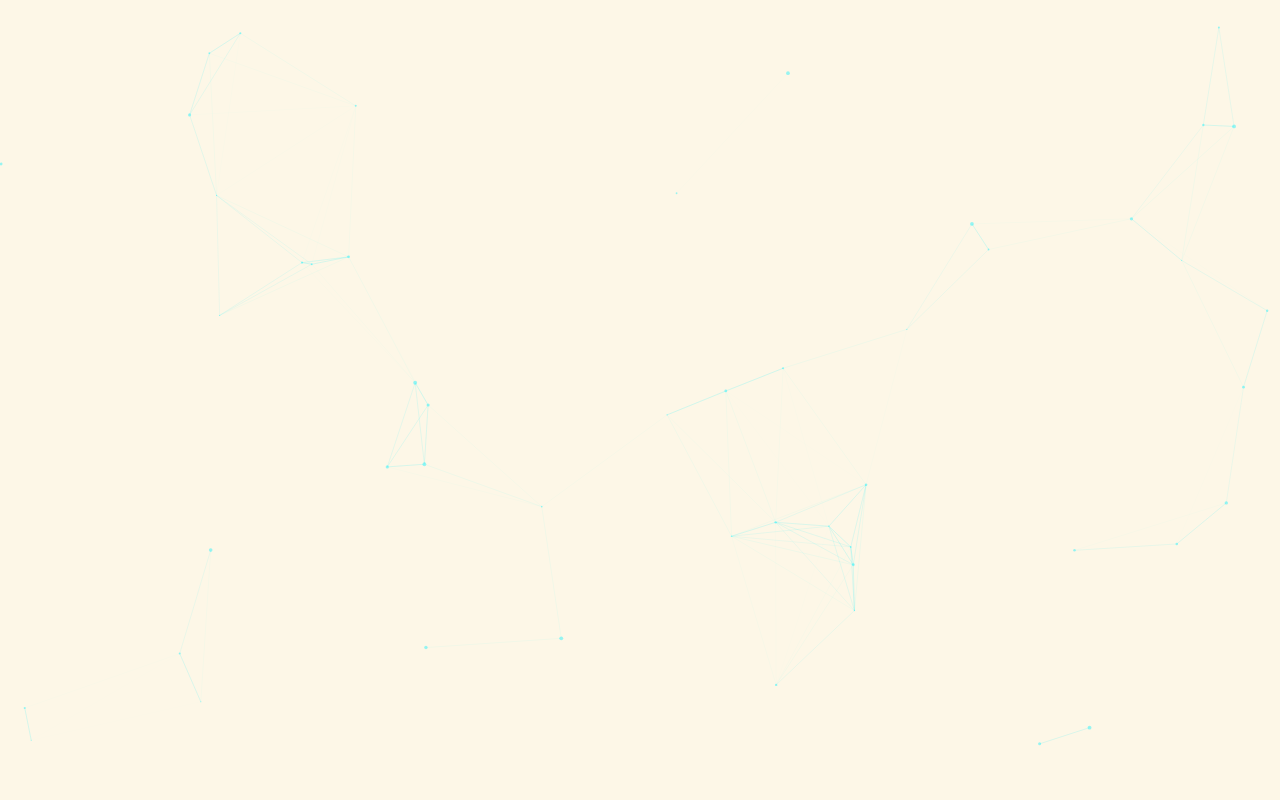
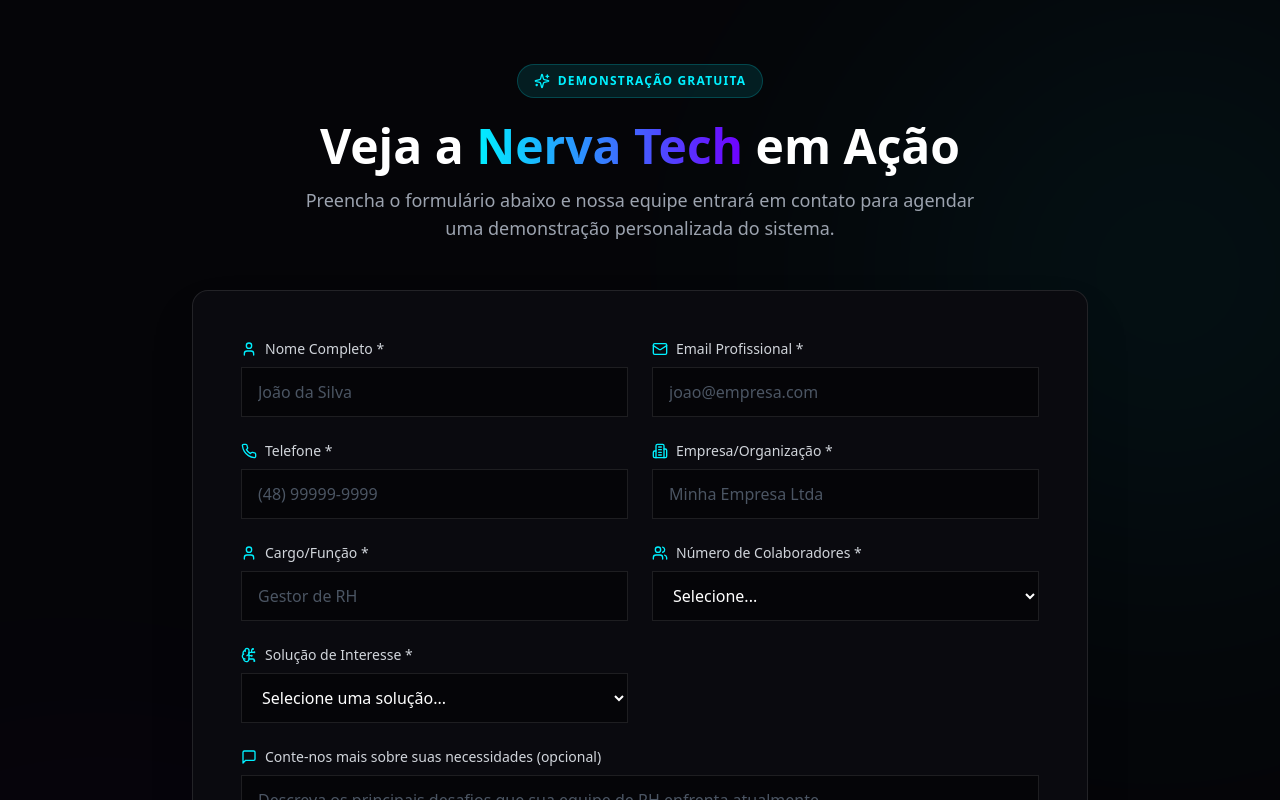
Before and after one commit to NERVA-TECH/NERVA_TECH_SITE, a React (Vite) app: page /solicitar-demonstracao in a window 1280 px wide. Before the commit this address had no page. Shown: the top 800 px of the page. Built offline with nearby package versions, Linux system fonts and the light colour scheme; the HTML template or start-up script is replaced by a standard one.

Commit message:
feat: implementação do formulario de demostração de serviço

```diff
--- a/src/App.tsx
+++ b/src/App.tsx
@@ -2,6 +2,7 @@
 import { BrowserRouter, Routes, Route, useNavigate } from "react-router-dom";
 import { motion, AnimatePresence } from "framer-motion";
 import { BrainCircuit, Menu, X } from "lucide-react";
+
 
 import AreaCliente from "./pages/AreaCliente";
 import ServicesSection from "./components/ServicesSection";
@@ -12,6 +13,7 @@
 import MetricsSection from "./components/home/MetricsSection";
 import SectionDivider from "./components/ui/SectionDivider";
 import escopoVideo from "./assets/videos/Nerva_Tech__O_Sistema_Nervoso.mp4";
+import SolicitarDemonstracao from "./pages/SolicitarDemonstracao";
 
 
 
@@ -165,6 +167,7 @@
 // =======================
 const HomePage = () => {
   const [showScope, setShowScope] = useState(false);
+  const handleVoltar = () => window.scrollTo({ top: 0, behavior: 'smooth' });
 
   return (
     <motion.div
@@ -238,6 +241,7 @@
                 />
               </div>
             </div>
+
           </motion.section>
         )}
       </AnimatePresence>
@@ -255,6 +259,9 @@
 
       <SectionDivider />
       <MetricsSection />
+      <section id="demo-section" className="bg-[#050508] pb-24">
+          <SolicitarDemonstracao onVoltar={handleVoltar} />
+      </section>
     </motion.div>
   );
 };
@@ -272,6 +279,7 @@
           <Route path="/area-cliente" element={<AreaCliente />} />
           <Route path="/servicos/nerva-rh" element={<NervaRH />} />
           <Route path="/servicos/:slug" element={<ServiceTemplate />} />
+          <Route path="/solicitar-demonstracao" element={<SolicitarDemonstracao onVoltar={() => window.history.back()} />} />
         </Routes>
       </AnimatePresence>
     </BrowserRouter>
--- a/src/pages/SolicitarDemonstracao.tsx
+++ b/src/pages/SolicitarDemonstracao.tsx
@@ -24,19 +24,39 @@
     empresa: "",
     cargo: "",
     numeroColaboradores: "",
+    servicoInteresse: "",
     mensagem: ""
   });
 
-  const handleSubmit = (e: React.FormEvent) => {
+  const handleSubmit = async (e: React.FormEvent) => {
   e.preventDefault();
-    // Aqui você pode integrar com uma API de backend
-    console.log("Formulário enviado:", formData);
+
+  const FORMSPREE_ID = "xbdzyakl";
+
+  try {
+    const response = await fetch(`https://formspree.io/f/${FORMSPREE_ID}`, {
+      method: "POST",
+      headers: {
+        "Content-Type": "application/json",
+      },
+      body: JSON.stringify(formData),
+    });
+
+    if (response.ok) {
+      // Ativa o estado de sucesso que já existe no seu componente
       setIsSubmitted(true);
 
-    // Resetar após 3 segundos e voltar à home
+      // Volta para a página anterior após 3 segundos
       setTimeout(() => {
         onVoltar();
       }, 3000);
+    } else {
+      alert("Ocorreu um erro ao enviar. Por favor, tente novamente.");
+    }
+  } catch (error) {
+    console.error("Erro na submissão:", error);
+    alert("Erro de conexão. Verifique a sua internet.");
+  }
 };
 
   const handleChange = (e: React.ChangeEvent<HTMLInputElement | HTMLTextAreaElement | HTMLSelectElement>) => {
@@ -138,7 +158,7 @@
             </motion.div>
 
             <h1 className="text-4xl md:text-5xl font-extrabold text-white mb-4">
-              Veja o <span className="text-transparent bg-clip-text bg-gradient-to-r from-[#00f0ff] to-[#7000ff]">Nerva RH</span> em Ação
+              Veja a <span className="text-transparent bg-clip-text bg-gradient-to-r from-[#00f0ff] to-[#7000ff]">Nerva Tech</span> em Ação
             </h1>
             <p className="text-lg text-gray-400 max-w-2xl mx-auto">
               Preencha o formulário abaixo e nossa equipe entrará em contato para agendar uma demonstração personalizada do sistema.
@@ -287,6 +307,31 @@
                     <option value="500+" className="bg-[#050508]">Mais de 500</option>
                   </select>
                 </motion.div>
+                {/* Serviço de Interesse */}
+                <motion.div
+                  initial={{ opacity: 0, x: -20 }}
+                  animate={{ opacity: 1, x: 0 }}
+                  transition={{ delay: 0.9 }}
+                >
+                  <label className="block text-sm font-medium text-gray-300 mb-2 flex items-center gap-2">
+                    <BrainCircuit className="w-4 h-4 text-[#00f0ff]" />
+                    Solução de Interesse *
+                  </label>
+                  <select
+                    name="servicoInteresse"
+                    required
+                    value={formData.servicoInteresse}
+                    onChange={handleChange}
+                    className="w-full px-4 py-3 bg-[#050508] border border-white/10 rounded-lg text-white focus:border-[#00f0ff] focus:outline-none focus:ring-2 focus:ring-[#00f0ff]/20 transition-all"
+                  >
+                    <option value="">Selecione uma solução...</option>
+                    <option value="Nerva RH">Nerva RH (Gestão de Pessoas)</option>
+                    <option value="Arquitetura de Dados">Arquitetura de Dados</option>
+                    <option value="Inteligência Operacional">Inteligência Operacional</option>
+                    <option value="Automação de Processos">Automação de Processos</option>
+                    <option value="Desenvolvimento Sob Medida">Desenvolvimento Sob Medida</option>
+                  </select>
+                </motion.div>
               </div>
 
               {/* Mensagem */}
--- a/src/pages/servicos/NervaRH.tsx
+++ b/src/pages/servicos/NervaRH.tsx
@@ -10,6 +10,8 @@
   GraduationCap,
   CheckCircle2,
 } from "lucide-react";
+
+import { Link } from "react-router-dom"
 
 import videoNervaRH from "../../assets/videos/NERVA_RH.mp4";
 
```
Lines whose indentation alone changed are shown as unchanged.
